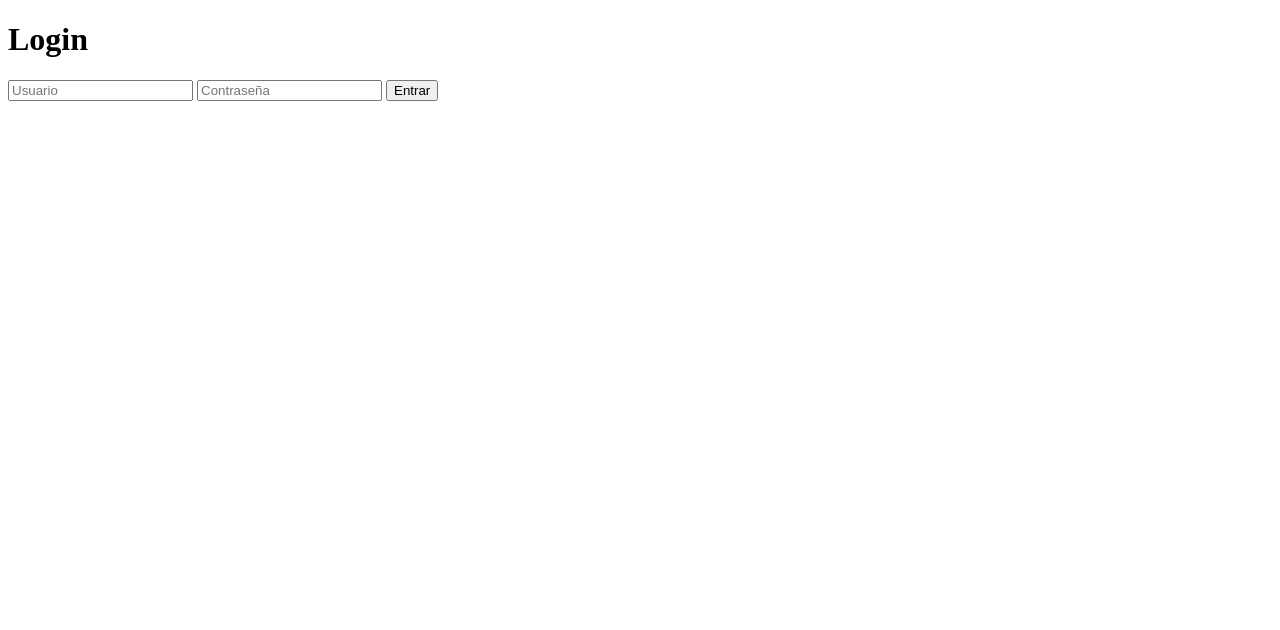
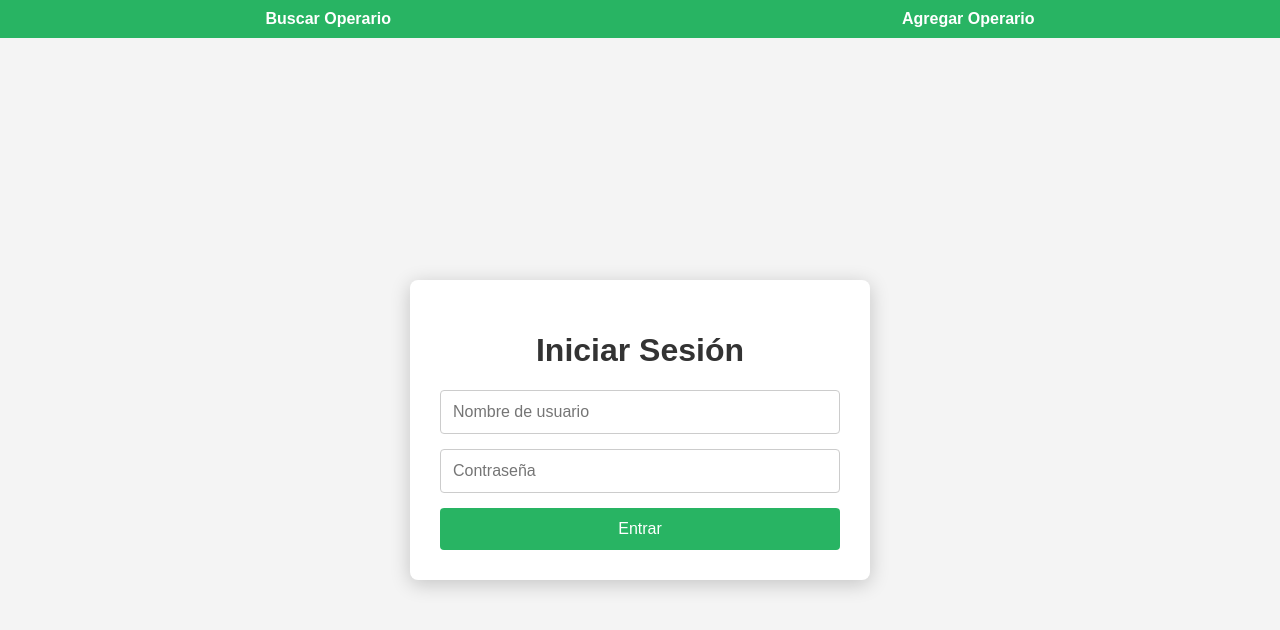
Before and after one commit to raulsammer/Flask-Web-Operador-del-Mes, a Flask app: page /login in a window 1280 px wide. Shown: the top 630 px of the page. Run offline with Flask 3, Linux system fonts and the light colour scheme.

Commit message:
udpate diseño

```diff
--- a/static/styles.css
+++ b/static/styles.css
@@ -34,24 +34,27 @@ form {
     flex-direction: column;
 }
 
+/* Estilo para inputs y selects */
 input[type="text"],
+input[type="password"],
 select {
     padding: 12px;
-    margin-bottom: 15px;
+    margin-bottom: 15px; /* Espacio entre los campos */
     border-radius: 4px;
     border: 1px solid #ccc;
     font-size: 16px; /* Aumenta el tamaño de la fuente */
 }
 
 input[type="text"]:focus,
+input[type="password"]:focus,
 select:focus {
-    border-color: #007bff; /* Cambia el color del borde al enfocar */
+    border-color: #28b463; /* Cambia el color del borde al enfocar */
     outline: none; /* Elimina el contorno por defecto */
 }
 
 button {
     padding: 12px;
-    background-color: #007bff;
+    background-color: #28b463;
     color: white;
     border: none;
     border-radius: 4px;
@@ -60,7 +63,7 @@ button {
 }
 
 button:hover {
-    background-color: #0056b3; /* Color más oscuro al pasar el mouse */
+    background-color: #229954; /* Color más oscuro al pasar el mouse */
 }
 
 /* Mensajes de error o éxito */
@@ -90,3 +93,33 @@ li {
 .suggestion-item:hover {
    background-color: #f0f0f0; /* Color de fondo al pasar el mouse */
 }
+
+/* Estilos del Navbar */
+/* Estilos del Navbar */
+.navbar {
+    background-color: #28b463; /* Color de fondo del navbar */
+    padding: 10px; /* Espaciado interno */
+    display: flex;
+    justify-content: space-around; /* Espacio entre los enlaces */
+    align-items: center; /* Centrar verticalmente los enlaces */
+    width: 100%; /* Asegurarse de que ocupe todo el ancho */
+    position: fixed; /* Fijar el navbar en la parte superior */
+    top: 0; /* Colocarlo en la parte superior */
+    left: 0; /* Alinear a la izquierda */
+    z-index: 1000; /* Asegurarse de que esté por encima de otros elementos */
+}
+
+.navbar a {
+    color: white; /* Color del texto */
+    text-decoration: none; /* Sin subrayado */
+    font-weight: bold; /* Texto en negrita */
+}
+
+.navbar a:hover {
+    text-decoration: underline; /* Subrayar al pasar el mouse */
+}
+
+/* Ajustar el contenedor principal para que no se superponga con el navbar */
+.container {
+    margin-top: 60px; /* Dejar espacio para el navbar fijo */
+}
--- a/templates/buscar.html
+++ b/templates/buscar.html
@@ -6,6 +6,12 @@
     <link rel="stylesheet" href="{{ url_for('static', filename='styles.css') }}">
 </head>
 <body>
+    <div class="navbar">
+        <a href="{{ url_for('buscar') }}">Buscar Operario</a>
+        <a href="{{ url_for('agregar') }}">Agregar Operario</a>
+        <a href="{{ url_for('logout') }}">Cerrar Sesión</a>
+    </div>
+
     <div class="container">
         <h1>Buscar Operario</h1>
         <form method="post">
--- a/templates/login.html
+++ b/templates/login.html
@@ -2,14 +2,38 @@
 <html lang="es">
 <head>
     <meta charset="UTF-8">
-    <title>Login</title>
+    <title>Iniciar Sesión</title>
+    <link rel="stylesheet" href="{{ url_for('static', filename='styles.css') }}">
 </head>
 <body>
-    <h1>Login</h1>
-    <form method="post">
-        <input type="text" name="username" placeholder="Usuario" required>
-        <input type="password" name="password" placeholder="Contraseña" required>
-        <button type="submit">Entrar</button>
-    </form>
+
+    <!-- Navbar -->
+    <div class="navbar">
+        <a href="{{ url_for('buscar') }}">Buscar Operario</a>
+        <a href="{{ url_for('agregar') }}">Agregar Operario</a>
+        <!-- Este enlace puede estar deshabilitado si no estás logueado -->
+        <!-- Puedes usar condiciones de Flask para mostrarlo solo si hay una sesión activa -->
+    </div>
+
+    <!-- Contenedor del formulario de inicio de sesión -->
+    <div class="container">
+        <h1>Iniciar Sesión</h1>
+        <form method="post">
+            <input type="text" name="username" placeholder="Nombre de usuario" required />
+            <input type="password" name="password" placeholder="Contraseña" required />
+            <button type="submit">Entrar</button>
+        </form>
+
+        {% with messages = get_flashed_messages() %}
+          {% if messages %}
+              <ul>
+              {% for message in messages %}
+                  <li>{{ message }}</li>
+              {% endfor %}
+              </ul>
+          {% endif %}
+        {% endwith %}
+    </div>
+
 </body>
 </html>
```
Also changed, not shown: templates/agregar.html (+8 -0 lines).
